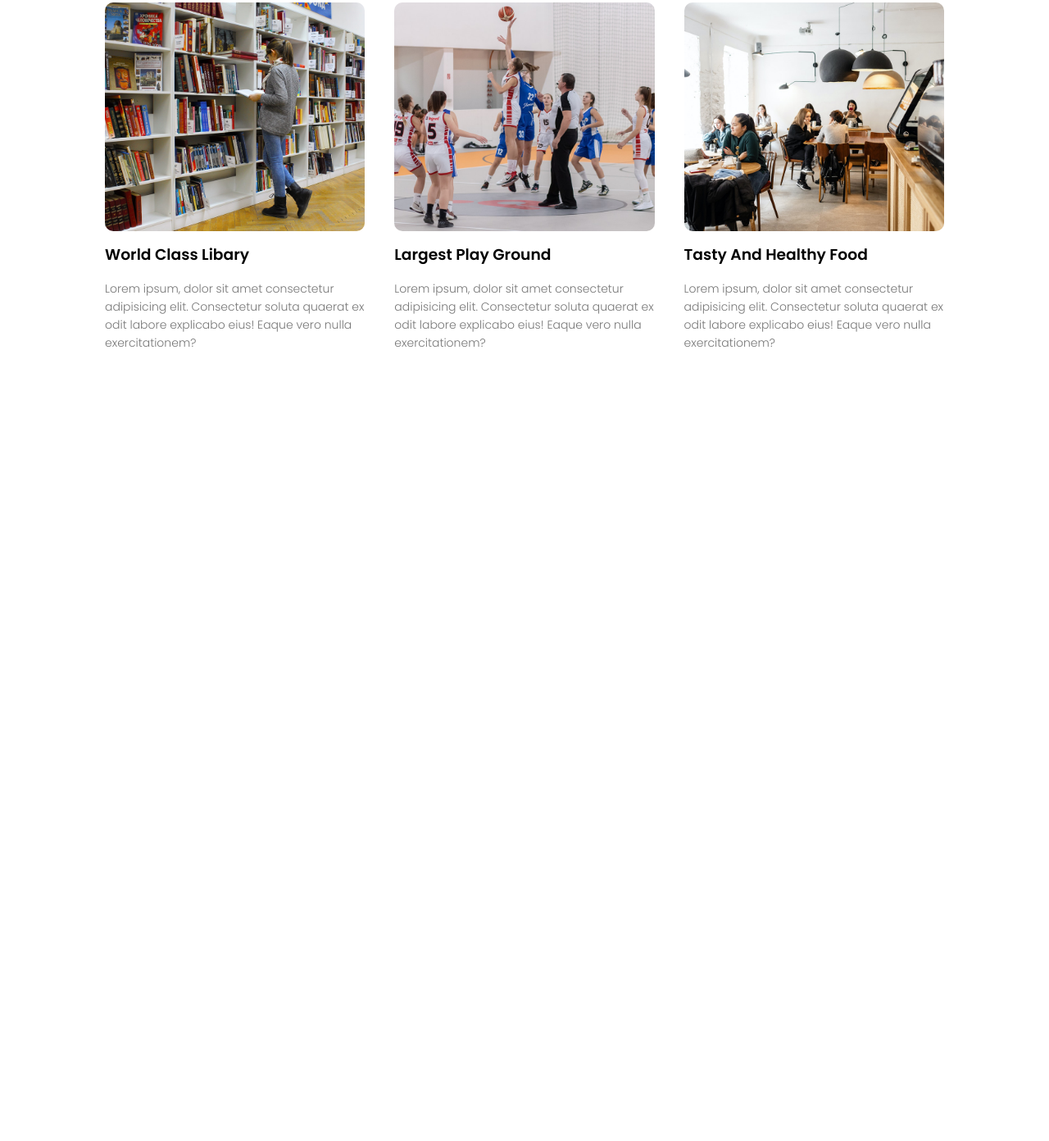
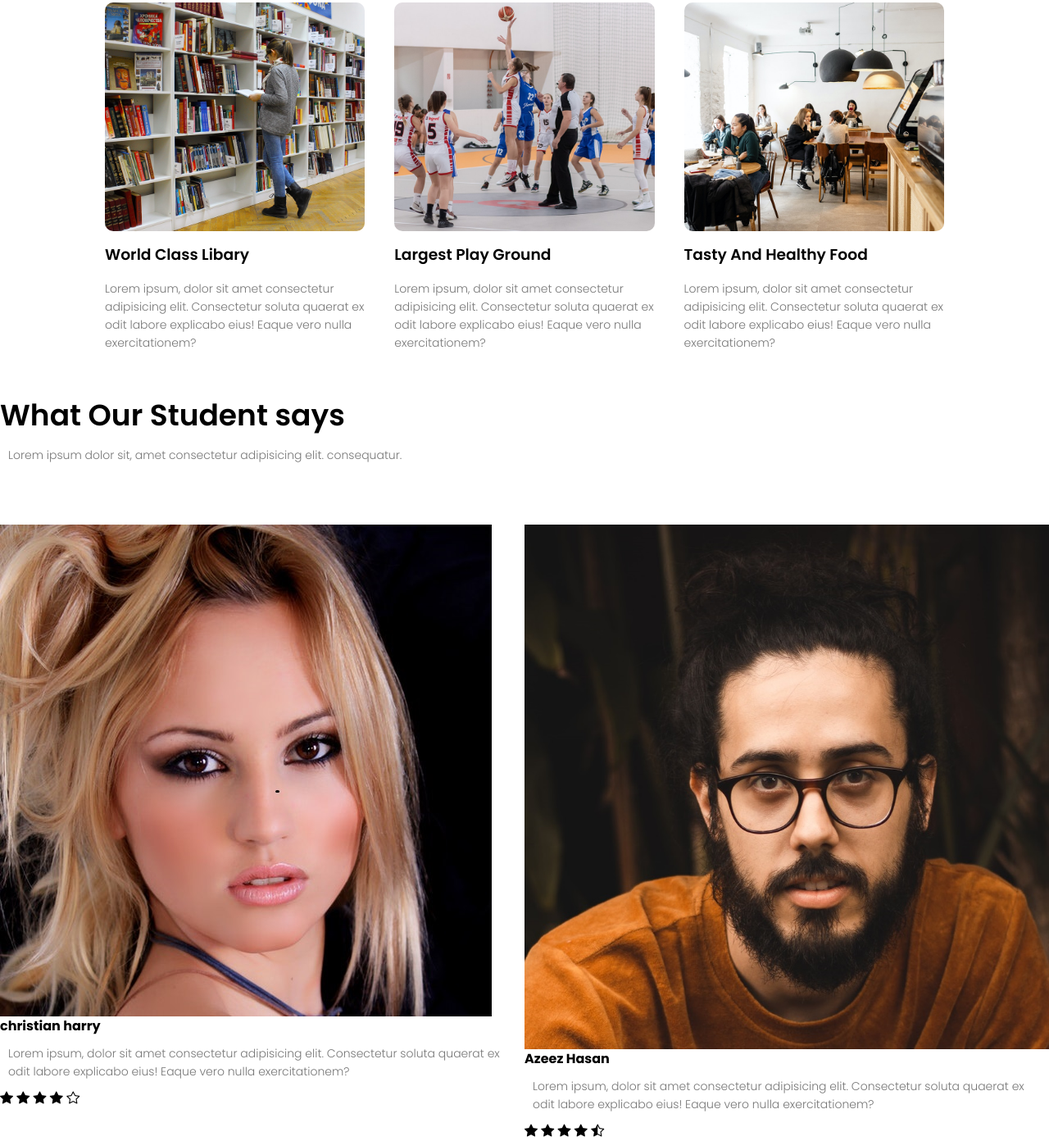
Before and after one commit to Sarycodes/Eduford, a plain HTML site: page index.html in a window 1280 px wide. Shown: the part 2274-3666 px from the top of the page at 82% size. Before the commit the page ends 2754 px from the top, so only its background shows below. Drawn offline with nearby package versions, Linux system fonts and the light colour scheme.

Commit message:
Added testimonial section

```diff
--- a/index.html
+++ b/index.html
@@ -133,6 +133,39 @@
       </div>
     </section>
 
+    <!-- testimonials -->
+    <section class="testimonials">
+      <h1>What Our Student says</h1>
+      <p>Lorem ipsum dolor sit, amet consectetur adipisicing elit. consequatur.</p>
+      <div class="row">
+        <div class="testimonials-col">
+          <img src="images/user1.jpg" alt="Student dp">
+          <div>
+            <h4>christian harry</h4>
+            <p>Lorem ipsum, dolor sit amet consectetur adipisicing elit. Consectetur soluta quaerat ex odit labore explicabo eius! Eaque vero nulla exercitationem?</p>
+            <i class="bi bi-star-fill"></i>
+            <i class="bi bi-star-fill"></i>
+            <i class="bi bi-star-fill"></i>
+            <i class="bi bi-star-fill"></i>
+            <i class="bi bi-star"></i>
+          </div>
+        </div>
+
+        <div class="testimonials-col">
+          <img src="images/user2.jpg" alt="Student dp">
+          <div>
+            <h4>Azeez Hasan</h4>
+            <p>Lorem ipsum, dolor sit amet consectetur adipisicing elit. Consectetur soluta quaerat ex odit labore explicabo eius! Eaque vero nulla exercitationem?</p>
+            <i class="bi bi-star-fill"></i>
+            <i class="bi bi-star-fill"></i>
+            <i class="bi bi-star-fill"></i>
+            <i class="bi bi-star-fill"></i>
+            <i class="bi bi-star-half"></i>
+          </div>
+        </div>
+      </div>
+    </section>
+
 
     <!-- Javascript Toogle menu -->
     <script>
```
